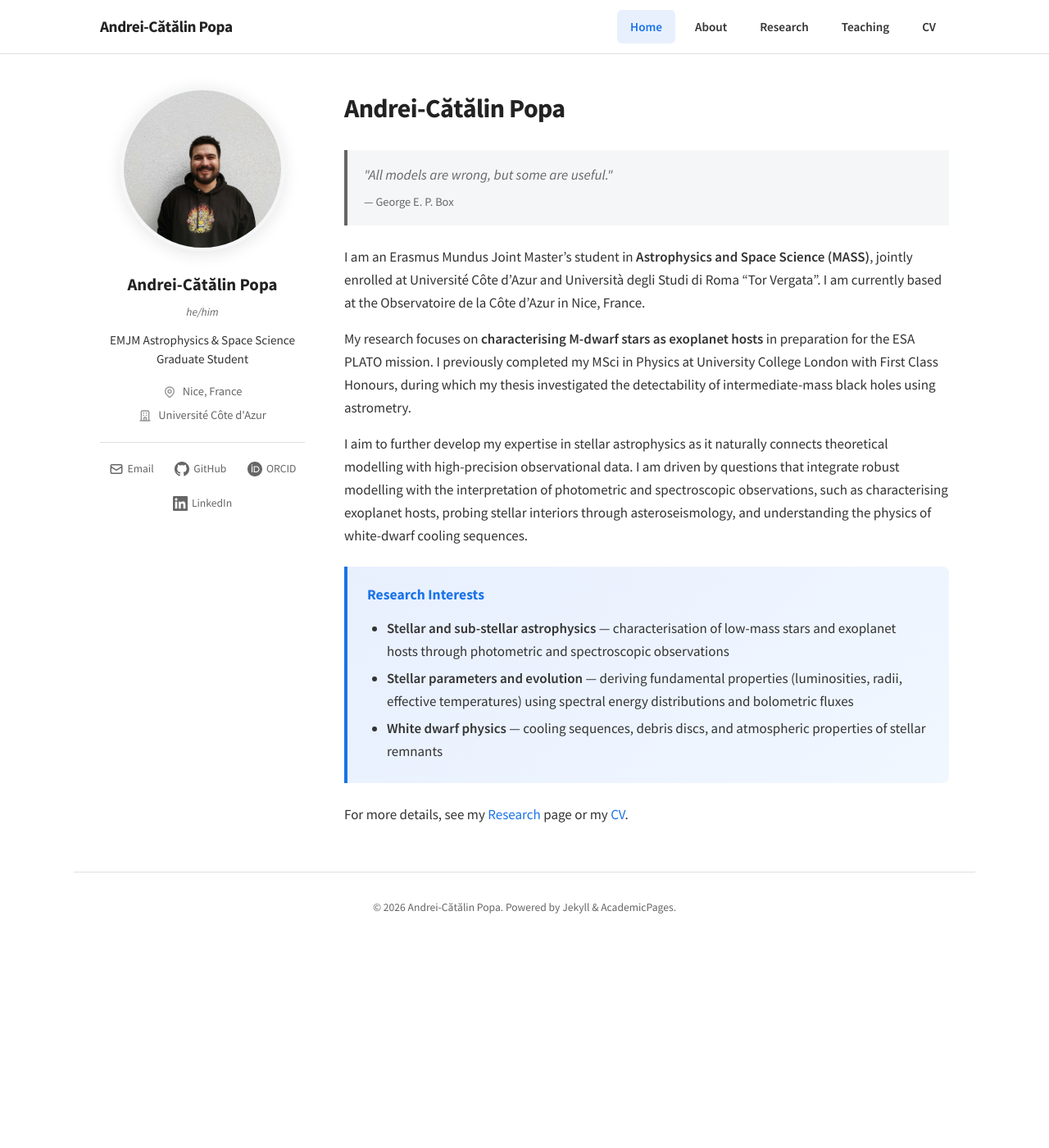
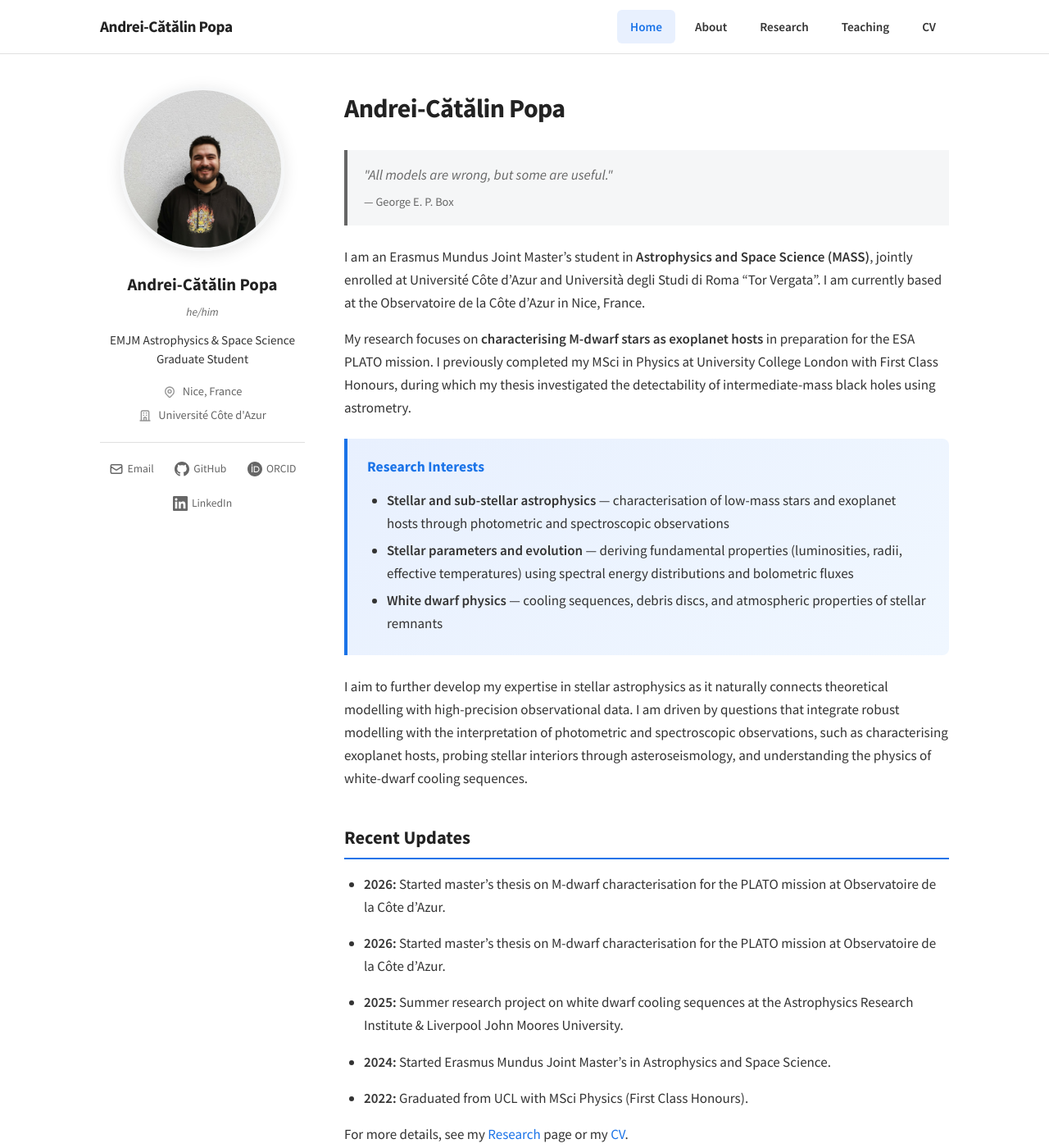
Before and after one commit to acpopa/acpopa.github.io, a Jekyll site: the page built from index.md, in a window 1280 px wide and 1400 px high. Shown: the whole window at 82% size. Built offline with Jekyll 4.4.1, drawn with Linux system fonts in a browser that asks for light colours.

Commit message:
Update index.md

```diff
--- a/index.md
+++ b/index.md
@@ -25,4 +23,18 @@ I aim to further develop my expertise in stellar astrophysics as it naturally co
 </ul>
 </div>
 
+I aim to further develop my expertise in stellar astrophysics as it naturally connects theoretical modelling with high-precision observational data. I am driven by questions that integrate robust modelling with the interpretation of photometric and spectroscopic observations, such as characterising exoplanet hosts, probing stellar interiors through asteroseismology, and understanding the physics of white-dwarf cooling sequences.
+
+## Recent Updates
+
+- **2026:** Started master's thesis on M-dwarf characterisation for the PLATO mission at Observatoire de la Côte d'Azur.
+
+- **2026:** Started master's thesis on M-dwarf characterisation for the PLATO mission at Observatoire de la Côte d'Azur.
+
+- **2025:** Summer research project on white dwarf cooling sequences at the Astrophysics Research Institute & Liverpool John Moores University.
+
+- **2024:** Started Erasmus Mundus Joint Master's in Astrophysics and Space Science.
+
+- **2022:** Graduated from UCL with MSci Physics (First Class Honours).
+
 For more details, see my [Research](research/) page or my [CV](cv/).
```
Also changed, not shown: other parts of index.md (+0 -2 lines).
